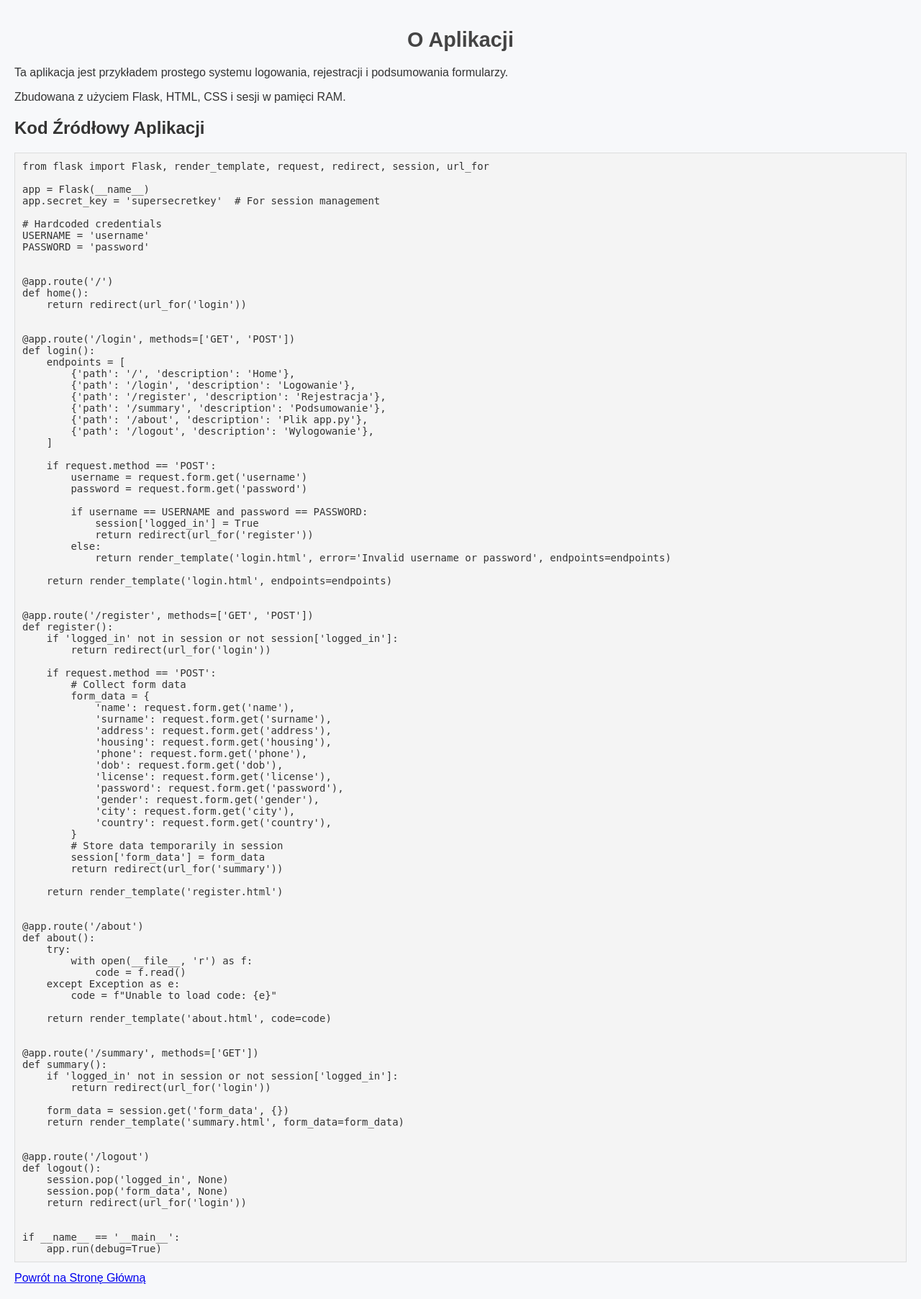
After one commit to NaviteLogger/Sas-University-Classes, a Flask app: page /about in a window 1280 px wide. The commit adds this page. Shown: the whole page at 72% size. Run offline with Flask 3, Linux system fonts and the light colour scheme.

Commit message:
Finalized the project

```diff
--- a/app.py
+++ b/app.py
@@ -3,14 +3,45 @@ from flask import Flask, render_template, request, redirect, session, url_for
 app = Flask(__name__)
 app.secret_key = 'supersecretkey'  # For session management
 
+# Hardcoded credentials
+USERNAME = 'username'
+PASSWORD = 'password'
+
 
 @app.route('/')
 def home():
-    return redirect(url_for('register'))
+    return redirect(url_for('login'))
+
+
+@app.route('/login', methods=['GET', 'POST'])
+def login():
+    endpoints = [
+        {'path': '/', 'description': 'Home'},
+        {'path': '/login', 'description': 'Logowanie'},
+        {'path': '/register', 'description': 'Rejestracja'},
+        {'path': '/summary', 'description': 'Podsumowanie'},
+        {'path': '/about', 'description': 'Plik app.py'},
+        {'path': '/logout', 'description': 'Wylogowanie'},
+    ]
+
+    if request.method == 'POST':
+        username = request.form.get('username')
+        password = request.form.get('password')
+
+        if username == USERNAME and password == PASSWORD:
+            session['logged_in'] = True
+            return redirect(url_for('register'))
+        else:
+            return render_template('login.html', error='Invalid username or password', endpoints=endpoints)
+
+    return render_template('login.html', endpoints=endpoints)
 
 
 @app.route('/register', methods=['GET', 'POST'])
 def register():
+    if 'logged_in' not in session or not session['logged_in']:
+        return redirect(url_for('login'))
+
     if request.method == 'POST':
         # Collect form data
         form_data = {
@@ -33,16 +64,31 @@ def register():
     return render_template('register.html')
 
 
+@app.route('/about')
+def about():
+    try:
+        with open(__file__, 'r') as f:
+            code = f.read()
+    except Exception as e:
+        code = f"Unable to load code: {e}"
+
+    return render_template('about.html', code=code)
+
+
 @app.route('/summary', methods=['GET'])
 def summary():
+    if 'logged_in' not in session or not session['logged_in']:
+        return redirect(url_for('login'))
+
     form_data = session.get('form_data', {})
     return render_template('summary.html', form_data=form_data)
 
 
 @app.route('/logout')
 def logout():
+    session.pop('logged_in', None)
     session.pop('form_data', None)
-    return redirect(url_for('register'))
+    return redirect(url_for('login'))
 
 
 if __name__ == '__main__':
--- /dev/null
+++ b/static/styles2.css
@@ -0,0 +1,119 @@
+/* General Styles */
+body {
+    font-family: Arial, sans-serif;
+    background-color: #f7f8fa;
+    margin: 0;
+    padding: 20px;
+    color: #333;
+}
+
+h1 {
+    text-align: center;
+    color: #444;
+    margin-bottom: 20px;
+    font-size: 1.8em;
+}
+
+/* Layout for Text and Column Sections */
+.column {
+    flex: 1;
+    margin: 1%;
+    padding: 15px;
+    background-color: #ffffff;
+    border-radius: 8px;
+    box-shadow: 0 4px 8px rgba(0, 0, 0, 0.1);
+}
+
+.four-texts,
+.three-texts {
+    display: flex;
+    justify-content: space-between;
+    gap: 20px;
+    margin-bottom: 20px;
+}
+
+/* Form Styles */
+.user-form {
+    display: grid;
+    grid-template-columns: 1fr 1fr;
+    gap: 15px;
+    max-width: 500px;
+    margin: 0 auto;
+    background-color: #ffffff;
+    padding: 30px;
+    border-radius: 8px;
+    box-shadow: 0 4px 12px rgba(0, 0, 0, 0.1);
+}
+
+.user-form label {
+    font-weight: bold;
+    color: #666;
+}
+
+.user-form input,
+.user-form select {
+    width: 100%;
+    padding: 10px;
+    border: 1px solid #ddd;
+    border-radius: 5px;
+    font-size: 1rem;
+    background-color: #f7f7f7;
+    transition: all 0.3s ease;
+}
+
+.user-form input:focus,
+.user-form select:focus {
+    border-color: #4CAF50;
+    outline: none;
+    background-color: #fff;
+}
+
+.user-form input::placeholder {
+    color: #aaa;
+}
+
+.user-form button {
+    grid-column: span 2;
+    padding: 12px;
+    font-size: 1.1em;
+    color: #fff;
+    background-color: #4CAF50;
+    border: none;
+    border-radius: 5px;
+    cursor: pointer;
+    text-align: center;
+    transition: background-color 0.3s ease;
+}
+
+.user-form button:hover {
+    background-color: #45a049;
+}
+
+/* Image Gallery */
+.gallery .column img {
+    border-radius: 8px;
+    box-shadow: 0 4px 8px rgba(0, 0, 0, 0.1);
+}
+
+.gallery p {
+    text-align: center;
+    margin-top: 5px;
+    font-weight: bold;
+    color: #555;
+}
+
+.form-group {
+    margin-bottom: 20px;
+    position: relative;
+}
+
+.error {
+    color: red;
+    font-size: 12px;
+    margin-top: 5px;
+}
+
+input:invalid,
+select:invalid {
+    border-color: red;
+}
--- /dev/null
+++ b/templates/about.html
@@ -0,0 +1,33 @@
+<!DOCTYPE html>
+<html lang="pl">
+
+<head>
+    <meta charset="UTF-8">
+    <meta name="viewport" content="width=device-width, initial-scale=1.0">
+    <title>O Aplikacji</title>
+    <link href="{{ url_for('static', filename='styles2.css') }}" rel="stylesheet">
+    <style>
+        pre {
+            background-color: #f4f4f4;
+            padding: 10px;
+            border: 1px solid #ddd;
+            overflow-x: auto;
+        }
+
+        code {
+            font-family: monospace;
+            font-size: 14px;
+        }
+    </style>
+</head>
+
+<body>
+    <h1>O Aplikacji</h1>
+    <p>Ta aplikacja jest przykładem prostego systemu logowania, rejestracji i podsumowania formularzy.</p>
+    <p>Zbudowana z użyciem Flask, HTML, CSS i sesji w pamięci RAM.</p>
+    <h2>Kod Źródłowy Aplikacji</h2>
+    <pre><code>{{ code }}</code></pre>
+    <a href="{{ url_for('home') }}">Powrót na Stronę Główną</a>
+</body>
+
+</html>
```
Also changed, not shown: docker-compose.yml (added, +14 -0 lines), requirements.txt (added, +10 -0 lines), templates/login.html (+21 -7 lines), templates/register.html (+11 -11 lines), .devcontainer/devcontainer.json, .devcontainer/docker-compose.yml, 1 other file.
